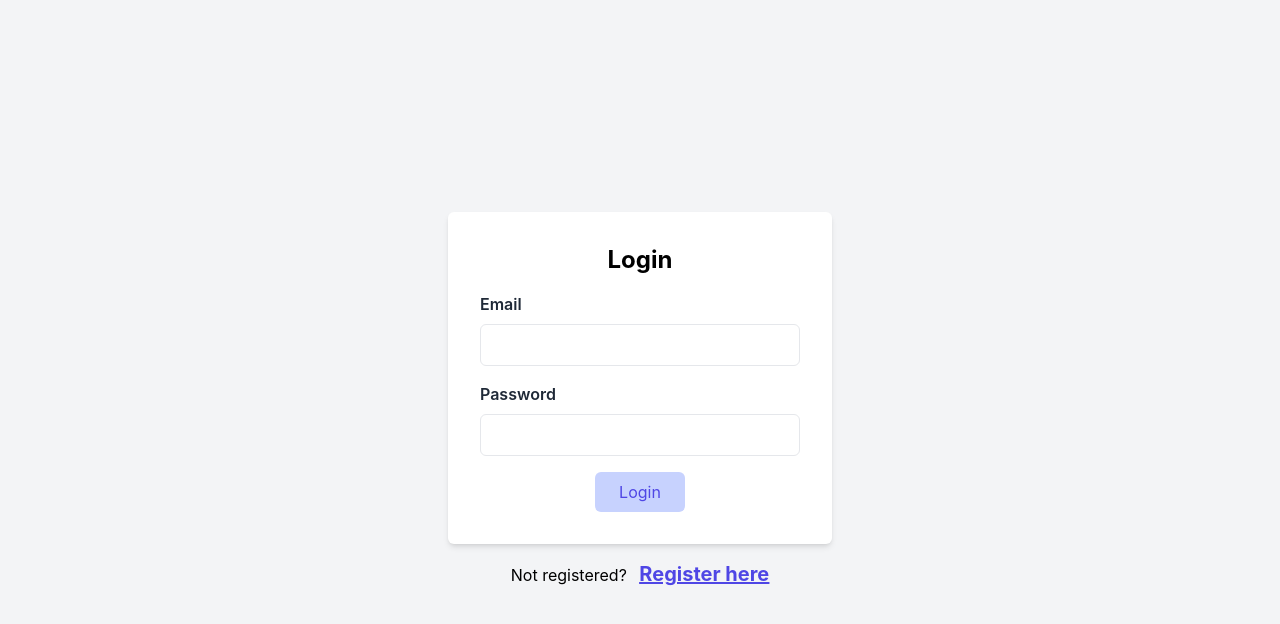
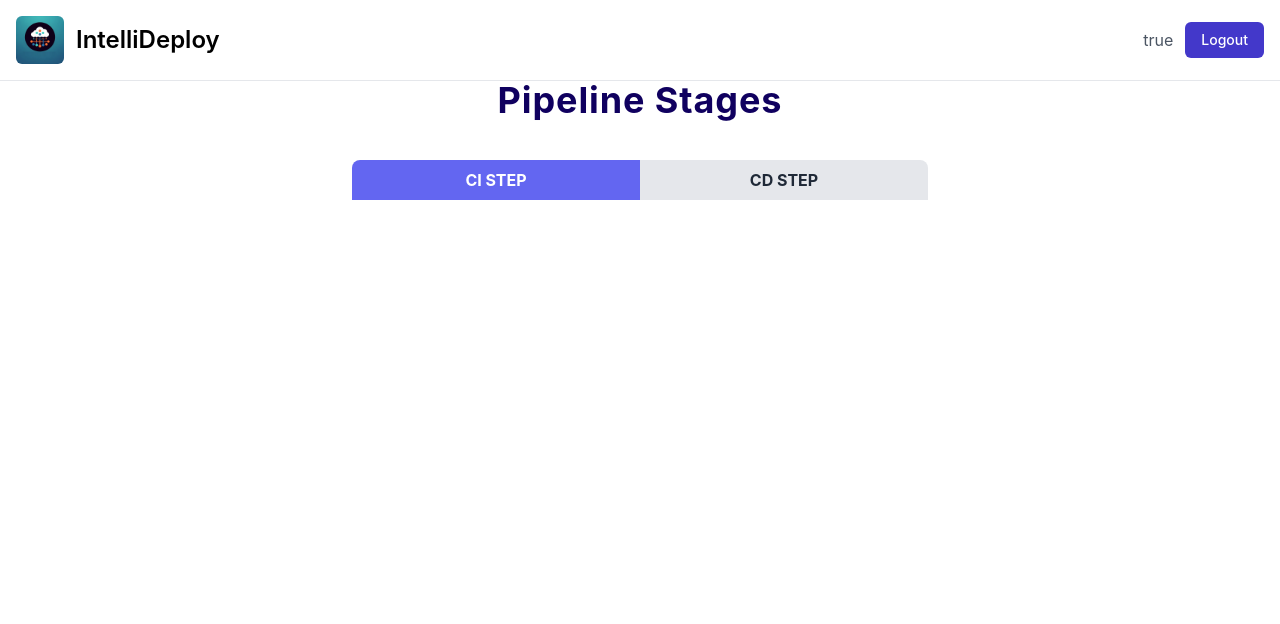
Before and after one commit to uzairabid1/devops-pipeline, a React (Create React App) app in the folder frontend/: page / in a window 1280 px wide. Before the commit this address led to /login. Shown: the top 624 px of the page. Built offline with nearby package versions, Linux system fonts and the light colour scheme; no server answers; sample sign-in values are in the browser's storage.

Commit message:
session added

```diff
--- a/frontend/src/App.js
+++ b/frontend/src/App.js
@@ -1,4 +1,4 @@
-import React, { useState } from "react";
+import React, { useState, useEffect} from "react";
 import { BrowserRouter as Router, Route, Routes, Navigate } from "react-router-dom";
 import VerticalStepper from "./components/VerticalStepper";
 import CistepsData from "./components/CIStepper";
@@ -13,9 +13,10 @@ const App = () => {
   const [ciCompletedSteps, setCICompletedSteps] = useState([]);
   const [cdCompletedSteps, setCDCompletedSteps] = useState([]);
   const [Signupemail, setSignupemail] = useState("");
-  const [loggedInName, setLoggedInName] = useState("");
+  const [loggedInName, setLoggedInName] = useState(sessionStorage.getItem('loggedInEmail') || "");
   const [cdVisible, setCdVisible] = useState(false);
   const [ciVisible, setCiVisible] = useState(true);
+
 
   const handleToggleCI = () => {
     setCiVisible(true);
@@ -27,9 +28,21 @@ const App = () => {
     setCdVisible(true);
   };
 
+  useEffect(() => {
+    const email = sessionStorage.getItem('loggedInEmail');
+    if (email) {
+      setLoggedInName(email);
+    }
+  }, []);
+
   const handleLogin = (data) => {
     setLoggedInName(data);
   };
+  const handleLogout = () => {
+    sessionStorage.removeItem('loggedInEmail');
+    setLoggedInName("");
+  };
+
 
   const handleSignup = (data) => {
     setSignupemail(data);
@@ -43,7 +56,7 @@ const App = () => {
           element={
             loggedInName ? (
               <>
-                <Navbar loggedInName={loggedInName} />
+                <Navbar loggedInName={loggedInName} onLogout={handleLogout} />
                 <div className="flex flex-col items-center justify-center mt-20 mb-20">
                   <h1 className="text-secondary-200 mb-10 text-4xl tracking-wide font-bold">
                     Pipeline Stages
--- a/frontend/src/components/LoginForm.jsx
+++ b/frontend/src/components/LoginForm.jsx
@@ -23,12 +23,13 @@ const LoginForm = ({ onLogin }) => {
     .then((response) => response.json())
     .then((data) => {
       console.log('Success:', data);
-      const email = data.user['email']
+      const email = data.user['email'];
 
-      onLogin(email)
-      navigate('/')
+      // Store the email in sessionStorage
+      sessionStorage.setItem('loggedInEmail', email);
 
-
+      onLogin(email);
+      navigate('/');
     })
     .catch((error) => {
       console.error('Error:', error);
--- a/frontend/src/components/Navbar.jsx
+++ b/frontend/src/components/Navbar.jsx
@@ -1,35 +1,55 @@
-import React from 'react'
-import LogoImage from '../assets/IntelliDevops.png'
-import { useNavigate } from 'react-router-dom'
+import React from 'react';
+import { useNavigate } from 'react-router-dom';
+import LogoImage from '../assets/IntelliDevops.png';
 
-
-const Navbar = ({loggedInName}) => {
+const Navbar = ({ loggedInName, onLogout }) => {
   const navigate = useNavigate();
 
   const handleLoginClick = () => {
-        navigate('/login')
-    }
+    navigate('/login');
+  };
+
+  const handleLogoutClick = () => {
+    onLogout();
+    navigate('/login');
+  };
+
   return (
-
-
-<nav class="bg-white dark:bg-gray-900 fixed w-full z-20 top-0 start-0 border-b border-gray-200 dark:border-gray-600">
-  <div class="max-w-screen-xl flex flex-wrap items-center justify-between mx-auto p-4">
-  <a href="#" class="flex items-center space-x-3 rtl:space-x-reverse">
-      <img src={LogoImage} class="h-12 rounded-md" alt="Flowbite Logo"/>
-      <span class="self-center text-2xl font-semibold whitespace-nowrap dark:text-white">IntelliDeploy</span>
+    <nav className="bg-white dark:bg-gray-900 fixed w-full z-20 top-0 start-0 border-b border-gray-200 dark:border-gray-600">
+      <div className="max-w-screen-xl flex flex-wrap items-center justify-between mx-auto p-4">
+        <a href="#" className="flex items-center space-x-3 rtl:space-x-reverse">
+          <img src={LogoImage} className="h-12 rounded-md" alt="Logo" />
+          <span className="self-center text-2xl font-semibold whitespace-nowrap dark:text-white">
+            IntelliDeploy
+          </span>
         </a>
-  <div class="flex md:order-2 space-x-3 md:space-x-0 rtl:space-x-reverse">
-    {loggedInName ?(
-        <span className="text-gray-600 dark:text-gray-300">{loggedInName}</span>
-    ):(
-      <button type="button" onClick={handleLoginClick} className="text-white bg-indigo-700 hover:bg-indigo-800 focus:ring-4 focus:outline-none focus:ring-indigo-300 font-medium rounded-md text-sm px-4 py-2 text-center dark:bg-indigo-600 dark:hover:bg-indigo-700 dark:focus:ring-indigo-800 mr-2">Login</button>
+        <div className="flex md:order-2 space-x-3 md:space-x-0 rtl:space-x-reverse">
+          {loggedInName ? (
+            <div className="flex items-center space-x-3">
+              <span className="text-gray-600 dark:text-gray-300">
+                {loggedInName}
+              </span>
+              <button
+                type="button"
+                onClick={handleLogoutClick}
+                className="text-white bg-indigo-700 hover:bg-indigo-800 focus:ring-4 focus:outline-none focus:ring-indigo-300 font-medium rounded-md text-sm px-4 py-2 text-center dark:bg-indigo-600 dark:hover:bg-indigo-700 dark:focus:ring-indigo-800"
+              >
+                Logout
+              </button>
+            </div>
+          ) : (
+            <button
+              type="button"
+              onClick={handleLoginClick}
+              className="text-white bg-indigo-700 hover:bg-indigo-800 focus:ring-4 focus:outline-none focus:ring-indigo-300 font-medium rounded-md text-sm px-4 py-2 text-center dark:bg-indigo-600 dark:hover:bg-indigo-700 dark:focus:ring-indigo-800"
+            >
+              Login
+            </button>
           )}
         </div>
-
       </div>
     </nav>
+  );
+};
 
-  )
-}
-
-export default Navbar
+export default Navbar;
```
Also changed, not shown: 2 other files (tests, documents, lock files or other folders). Lines whose indentation alone changed are shown as unchanged.
